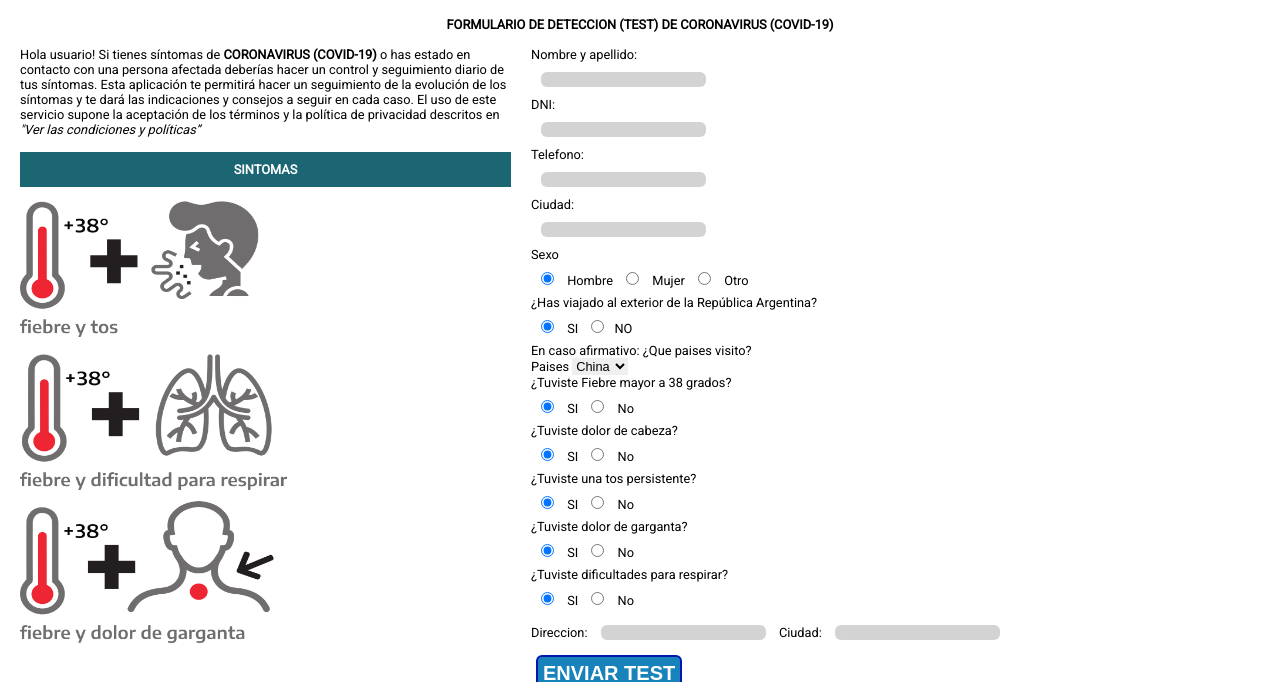
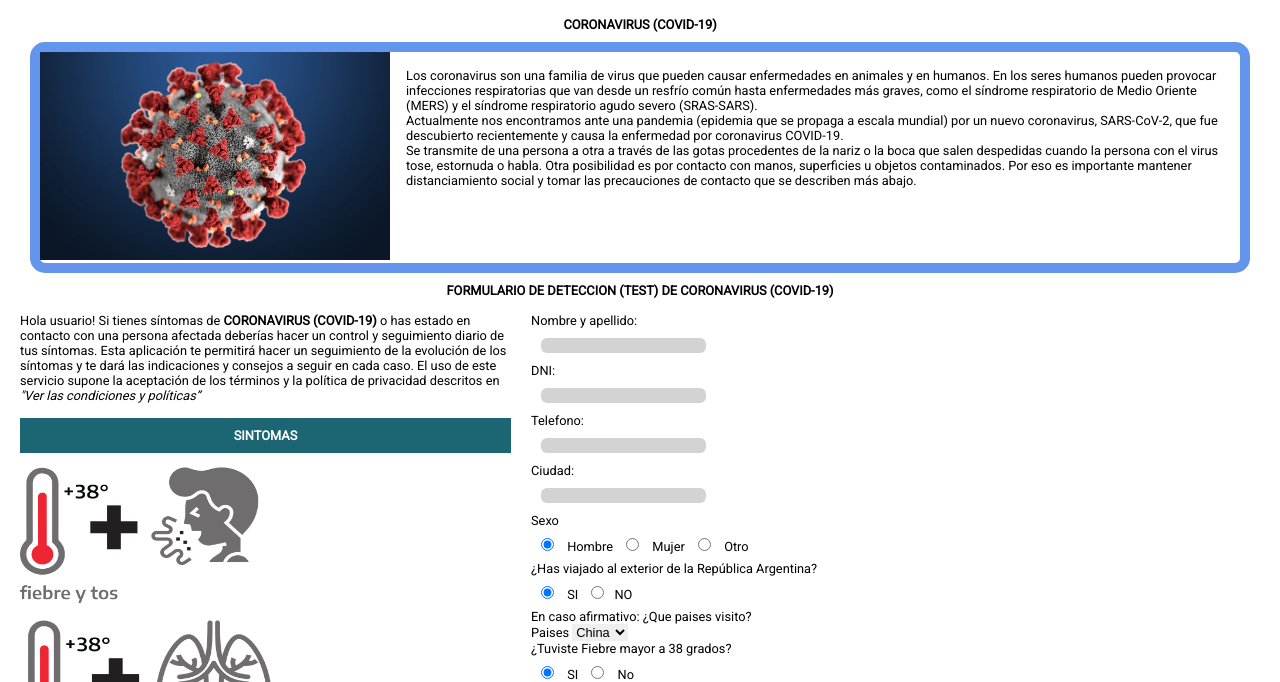
Before and after one commit to sano2010/EDA01, a plain HTML site: page detalle-de-enfermedad.html in a window 1280 px wide. Shown: the part 118-800 px from the top of the page. Drawn offline with Linux system fonts and the light colour scheme.

```diff
--- a/css/detalle-de-enfermedad.css
+++ b/css/detalle-de-enfermedad.css
@@ -12,6 +12,23 @@ main h3{
 section{
     display: flex;
     margin-top: 15px;
+}
+
+.enfermedad{
+    margin: 10px;
+    border-color: cornflowerblue;
+    border-style: solid;
+    border-width: 10px;
+    border-radius: 15px;
+}
+.foto-enfermedad img{
+    width: 350px;
+
+}
+
+.caracteristicas{
+    margin: 6px;
+    padding: 10px;
 }
 .descripcion{
     width: 40%;
--- a/detalle-de-enfermedad.html
+++ b/detalle-de-enfermedad.html
@@ -41,6 +41,24 @@
             </nav>
     </header>
     <main>
+
+      <h3> CORONAVIRUS (COVID-19)</h3>
+    <section class="enfermedad">
+        <article class="foto-enfermedad">
+            <img src="img/coronavirus.jpg" alt="covid">
+        </article>
+
+        <article class="caracteristicas">
+           <p>Los coronavirus son una familia de virus que pueden causar enfermedades en animales y en humanos. En los seres humanos pueden provocar infecciones respiratorias que van desde un resfrío común hasta enfermedades más graves, como el síndrome respiratorio de Medio Oriente (MERS) y el síndrome respiratorio agudo severo (SRAS-SARS). <br>
+           Actualmente nos encontramos ante una pandemia (epidemia que se propaga a escala mundial) por un nuevo coronavirus, SARS-CoV-2, que fue descubierto recientemente y causa la enfermedad por coronavirus COVID-19. <br>
+           Se transmite de una persona a otra a través de las gotas procedentes de la nariz o la boca que salen despedidas cuando la persona con el virus tose, estornuda o habla. Otra posibilidad es por contacto con manos, superficies u objetos contaminados. Por eso es importante mantener distanciamiento social y tomar las precauciones de contacto que se describen más abajo.
+           </p>
+
+        </article>
+
+
+    </section>
+
      <h3> FORMULARIO DE DETECCION (TEST) DE CORONAVIRUS (COVID-19)</h3>
 
     <section>
```
Also changed, not shown: img/coronavirus.jpg (added).
